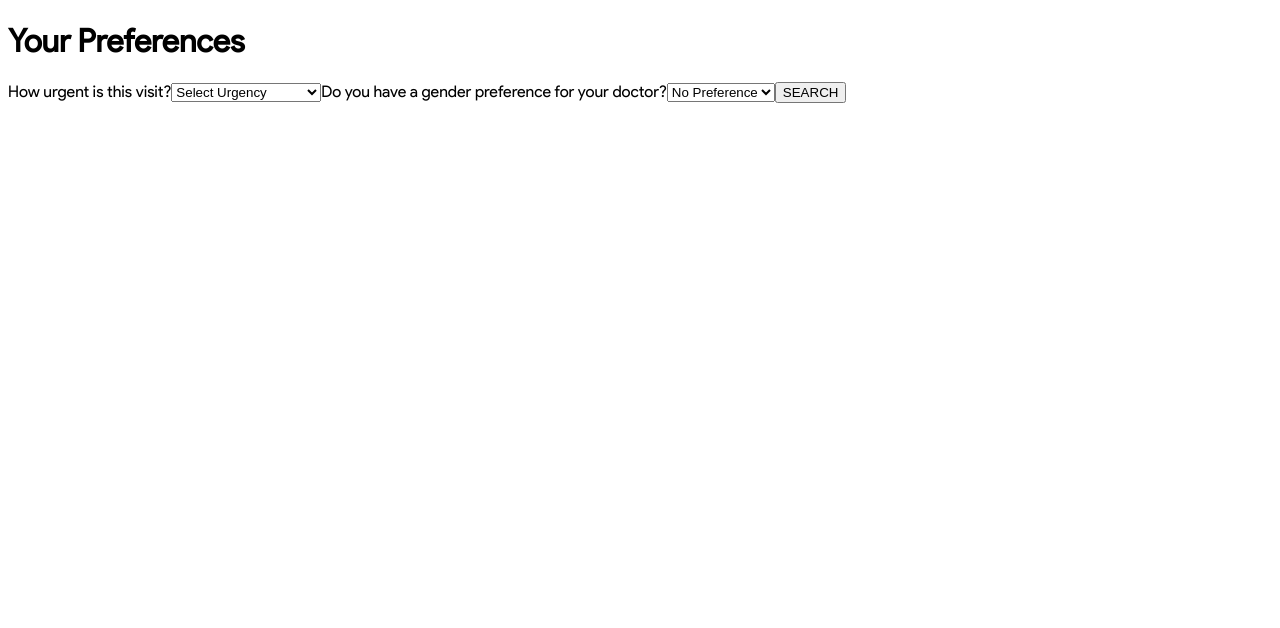
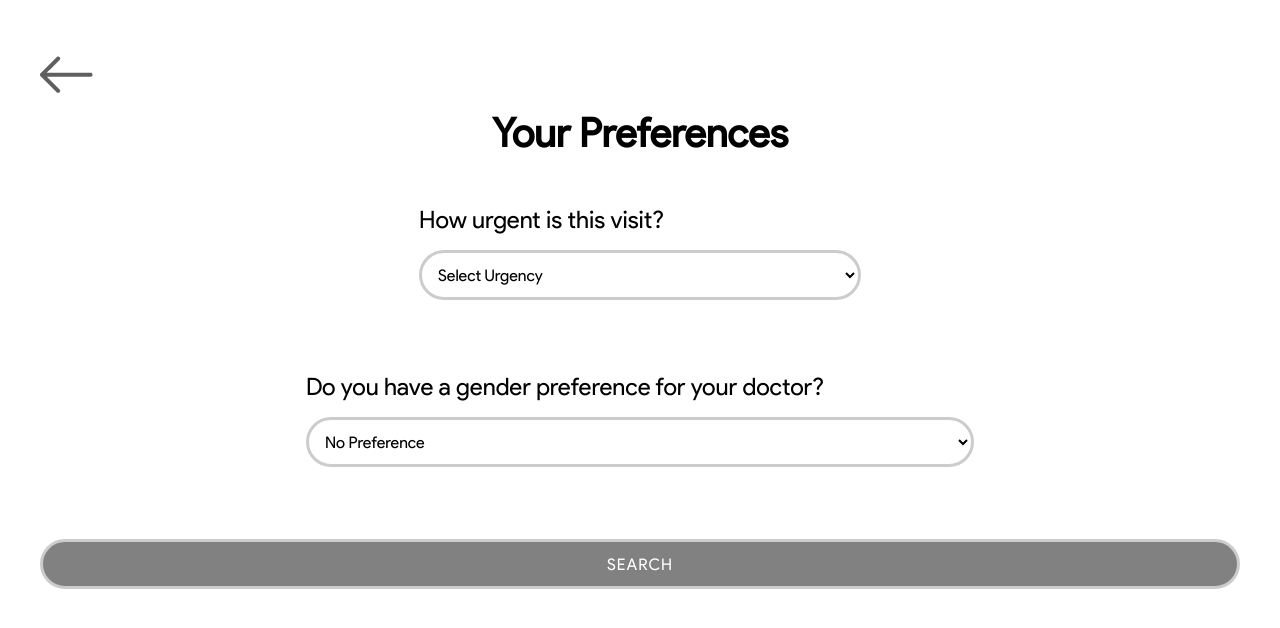
Before and after one commit to jpatel98/homehealth, a React (Create React App) app: page /preferences in a window 1280 px wide. Shown: the top 628 px of the page. Built offline with nearby package versions, Linux system fonts and the light colour scheme.

Commit message:
Styles preferences page

```diff
--- a/src/Pages/Preferences/Preferences.js
+++ b/src/Pages/Preferences/Preferences.js
@@ -1,30 +1,36 @@
 import { v4 as uuid } from 'uuid';
 import menu from '../../data/menu.json';
+import './Prefernces.scss';
+import BackArrow from '../../assets/icons/backarrow.png'
+import {Link } from 'react-router-dom';
 
 const Preferences = ({ handlePreferencesSubmit, history }) => {
 	return (
-		<div>
+		<div className="preferences">
+			<Link className='service__goback'>
+				<img src={BackArrow} alt="back" />
+			</Link>
 			<h1 className="preferences__title">Your Preferences</h1>
-			<form onSubmit={(e) => {
+			<form  className="preferences__form" onSubmit={(e) => {
 				handlePreferencesSubmit(e)
 				history.push('/preferences');
 			}}>
-				<label htmlFor="urgency">How urgent is this visit?
-					<select name="urgency" id="urgency" className="preferences__urgency-select">
-						<option key={uuid()} value="error">Select Urgency</option>
+				<label htmlFor="urgency" className="preferences__form__prompt">How urgent is this visit?
+					<select name="urgency" id="urgency" className="preferences__form__prompt-select">
+						<option key={uuid()} value="error" className="preferences__form__prompt-select-urgency">Select Urgency</option>
 						{menu.urgency.map(type =>
 							<option key={uuid()} value={type}>{type}</option>
 						)}
 					</select>
 				</label>
-				<label htmlFor="gender">Do you have a gender preference for your doctor?
-					<select name="gender" id="gender" className="preferences__gender-select">
+				<label htmlFor="gender" className="preferences__form__prompt">Do you have a gender preference for your doctor?
+					<select name="gender" id="gender" className="preferences__form__prompt-select">
 						{menu.gender.map(type =>
-							<option key={uuid()} value={type}>{type}</option>
+							<option key={uuid()} value={type} className="preferences__form__prompt-select-gender">{type}</option>
 						)}
 					</select>
 				</label>
-				<button className="preferences__button" type="submit">SEARCH</button>
+				<button className="preferences__form__button" type="submit">SEARCH</button>
 			</form>
 		</div>
 	);
--- a/src/Pages/Preferences/Prefernces.scss
+++ b/src/Pages/Preferences/Prefernces.scss
@@ -1,5 +1,65 @@
 .preferences {
     display: flex;
-    flex-direction: flex-start;
-    padding: 1rem;
+    flex-direction: column;
+    align-items: center;
+    justify-content: center;
+    padding: 2rem;
+
+    &__goback {
+        display: flex;
+        flex-direction: column;
+        align-items: flex-start;
+        justify-content: flex-start;
+        align-self: flex-start;
+        padding: 1rem 0;
+    }
+
+    &__title{
+        font-size: 2.5rem;
+        line-height: 3rem;
+        margin: 0;
+        margin-bottom: 3rem;
+    }
+
+    &__form{
+        display: flex;
+        flex-direction: column;
+        align-items: center;
+        justify-content: center;
+        width: 100%;
+
+        &__prompt{
+            font-size: 1.5rem;
+            line-height: 1.813rem;
+            margin: 0;
+
+            &-select {
+                height: 50px;
+                width: 100%;
+                border: 3px solid #ccc;
+                border-radius: 30px;
+                padding: 0.75rem;
+                background-color: white;
+                font-size: 1rem;
+                font-family: "Product Sans";
+                margin-top: 1rem;
+                margin-bottom: 4.5rem;
+            }
+
+        }
+
+        &__button{
+            height: 50px;
+            width: 100%;
+            border: 3px solid #ccc;
+            border-radius: 30px;
+            font-size: 1rem;
+            font-family: "Product Sans";
+            color: white;
+            background-color: #818181;
+            cursor: pointer;
+            letter-spacing: 1px;
+        }
+    }
+
 }
```
